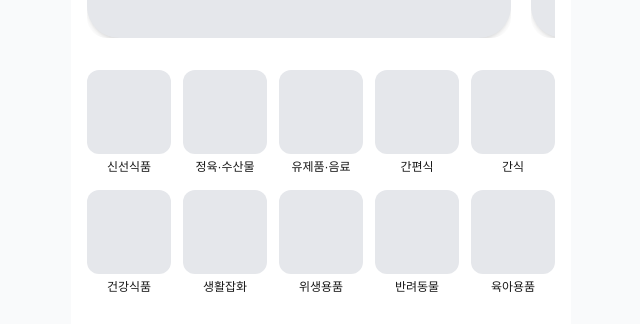
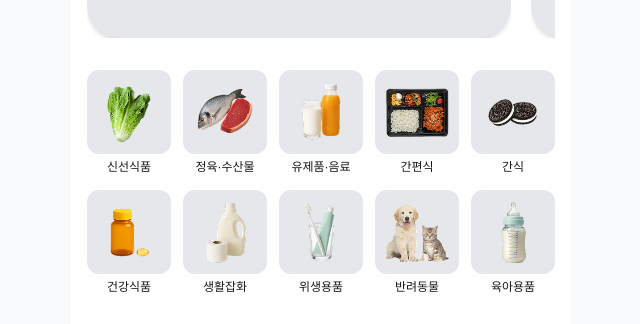
Before and after one commit to ydsic/mogupick, a Next.js app: page / in a window 1280 px wide. Shown: the part 374-698 px from the top of the page, without its empty margins (319-959 px from the left). Built offline with nearby package versions, Linux system fonts and the light colour scheme; no server answers.

Commit message:
feat: 메인페이지 카테고리 부분 API 연동

```diff
--- a/src/components/card/Category.tsx
+++ b/src/components/card/Category.tsx
@@ -1,14 +1,44 @@
+'use client';
+
 import type { Category } from '@/types/category';
 import Link from 'next/link';
+import babyImg from '@/assets/images/categories/baby.png';
+import dailyGoodsImg from '@/assets/images/categories/daily-goods.png';
+import dairyBeverageImg from '@/assets/images/categories/dairy-beverage.png';
+import freshfoodImg from '@/assets/images/categories/fresh-food.png';
+import healthFoodImg from '@/assets/images/categories/health-food.png';
+import hygieneImg from '@/assets/images/categories/hygiene.png';
+import meatSeafoodImg from '@/assets/images/categories/meat-seafood.png';
+import petsImg from '@/assets/images/categories/pets.png';
+import readyMealImg from '@/assets/images/categories/ready-meal.png';
+import snackImg from '@/assets/images/categories/snack.png';
+
+// 이미지 매핑 객체
+const categoryImages: Record<string, string> = {
+  baby: babyImg.src,
+  'daily-goods': dailyGoodsImg.src,
+  'dairy-beverage': dairyBeverageImg.src,
+  'fresh-food': freshfoodImg.src,
+  'health-food': healthFoodImg.src,
+  hygiene: hygieneImg.src,
+  'meat-seafood': meatSeafoodImg.src,
+  pets: petsImg.src,
+  'ready-meal': readyMealImg.src,
+  snack: snackImg.src,
+};
 
 interface CategoryProps {
   c: Category;
 }
 
 function Category({ c }: CategoryProps) {
+  const src = categoryImages[c.slug] || `/assets/images/categories/${c.slug}.png`;
+
   return (
     <Link href={`/categories/${c.slug}`} className="text-center">
-      <div className="aspect-[1/1] w-full rounded-sm bg-gray-200" />
+      <div className="flex aspect-[1/1] w-full items-center justify-center rounded-sm bg-gray-200">
+        <img src={src} alt={c.text} className="h-3/4 w-3/4 object-contain" />
+      </div>
       <span className="text-xs">{c.text}</span>
     </Link>
   );
```
